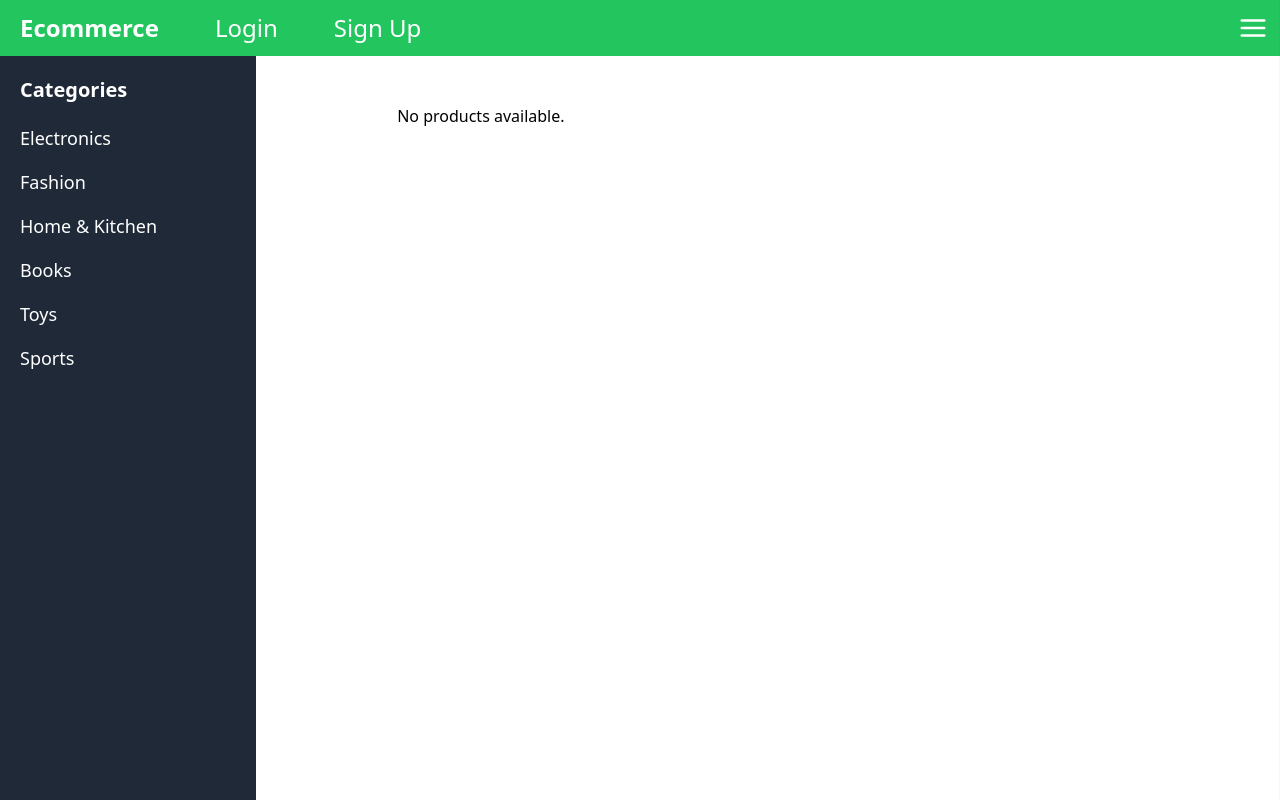
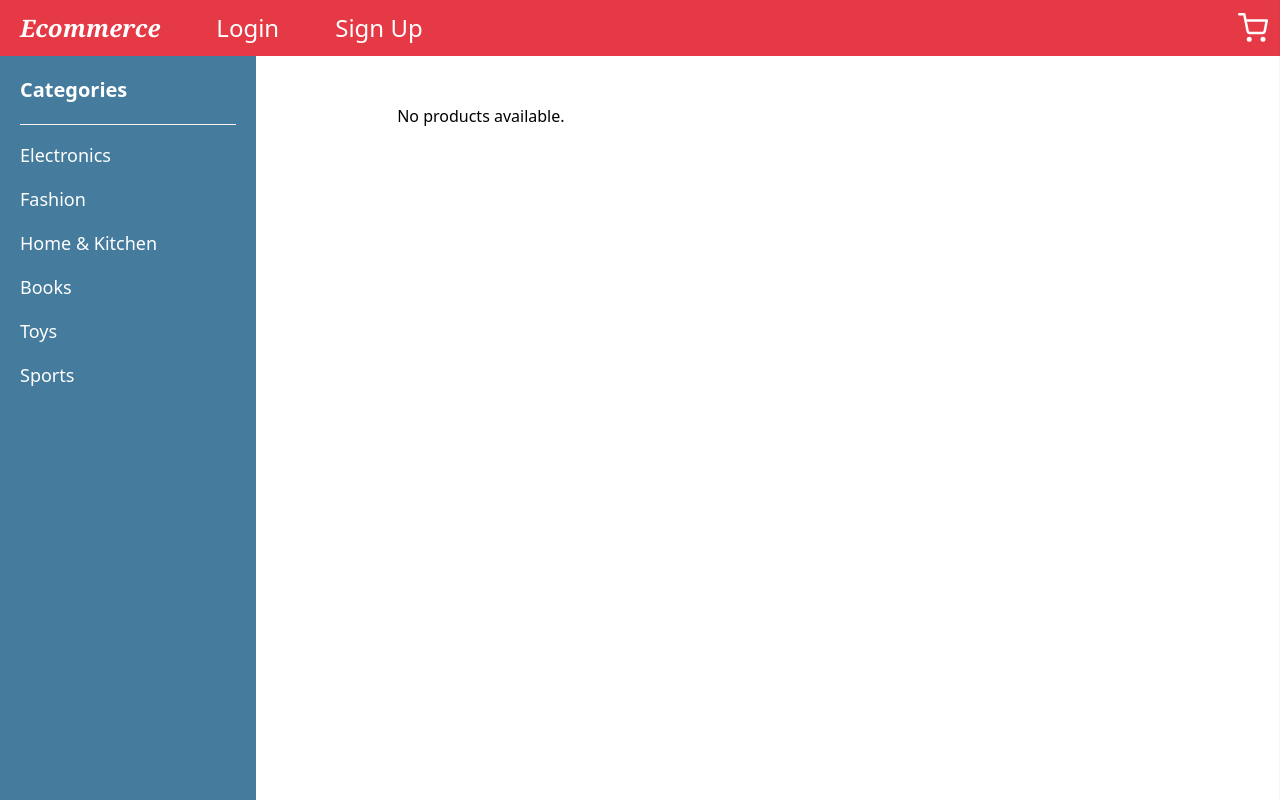
Before and after one commit to dogboots/CS157Project, a Next.js app in the folder project/: page / in a window 1280 px wide. Built offline with nearby package versions, Linux system fonts and the light colour scheme.

Commit message:
slight redisgn
+ category bar
+ navbar bar
+ sidebar bar

```diff
--- a/project/app/components/CategoryBar.js
+++ b/project/app/components/CategoryBar.js
@@ -6,8 +6,9 @@ export default function CategoryBar() {
   return (
     <div>
       <div className="flex">
-        <div className="w-64 bg-gray-800 text-white h-screen p-5">
-          <h3 className="text-xl font-semibold mb-5">Categories</h3>
+        <div className="w-64 bg-[#457B9D] text-white h-screen p-5">
+          <h3 className="text-xl font-bold mb-5">Categories</h3>
+          <hr class="h-px my-4 bg-red-50 border-0 dark:bg-grey-100"/>
           <ul className="space-y-4">
             <li>
               <Link href="/categories/electronics" className="text-lg hover:text-gray-400">
--- a/project/app/components/NavBar.js
+++ b/project/app/components/NavBar.js
@@ -2,6 +2,7 @@
 
 import Link from "next/link";
 import { FiMenu } from "react-icons/fi";
+import { FiShoppingCart } from "react-icons/fi";
 import { useState, useEffect } from "react";
 import Sidebar from "./Sidebar";
 import "../globals.css";
@@ -56,12 +57,12 @@ function NavBar({ isOpen, closeSideBar, openSideBar }) {
 
   return (
     <div>
-      <nav className="bg-green-500 p-1">
+      <nav className="bg-[#E63946] p-1">
         <div className="flex justify-between items-center text-white text-2xl">
           <div className="flex items-center">
             <Link href="/">
               <button className="bg-transparent text-white px-4 py-2 hover:text-gray-500 transition">
-                <b>Ecommerce</b>
+                <i className="font-serif font-bold">Ecommerce</i>
               </button>
             </Link>
             <div className="flex space-x-6 ml-6">
@@ -109,7 +110,7 @@ function NavBar({ isOpen, closeSideBar, openSideBar }) {
             </div>
           </div>
           <button>
-            <FiMenu className="text-3xl mr-2 cursor-pointer" onClick={openSideBar} />
+            <FiShoppingCart className="text-3xl mr-2 cursor-pointer" onClick={openSideBar} />
           </button>
         </div>
       </nav>
--- a/project/app/components/Sidebar.js
+++ b/project/app/components/Sidebar.js
@@ -14,7 +14,7 @@ export default function Sidebar({ isOpen, closeSideBar, selectedItems = [], calc
 
   return (
     <aside className={`h-screen w-64 fixed top-0 right-0 transition-all duration-300 ${isOpen ? 'translate-x-0' : 'translate-x-full'}`}>
-      <nav className="bg-indigo-500 h-full flex flex-col border-l shadow-sm">
+      <nav className="bg-[#1D3557] h-full flex flex-col border-l shadow-sm">
         {/* Close Button */}
         <div className="p-1 flex justify-end">
           <button onClick={closeSideBar} className="text-white">
@@ -24,7 +24,7 @@ export default function Sidebar({ isOpen, closeSideBar, selectedItems = [], calc
 
         {/* Shopping Cart Title */}
         <div className="px-4 py-2">
-          <h2 className="text-white text-2xl font-bold">Shopping Cart</h2>
+          <h2 className="text-white text-2xl font-bold">Shopping Cart </h2>
         </div>
 
         {/* Cart Items */}
```
